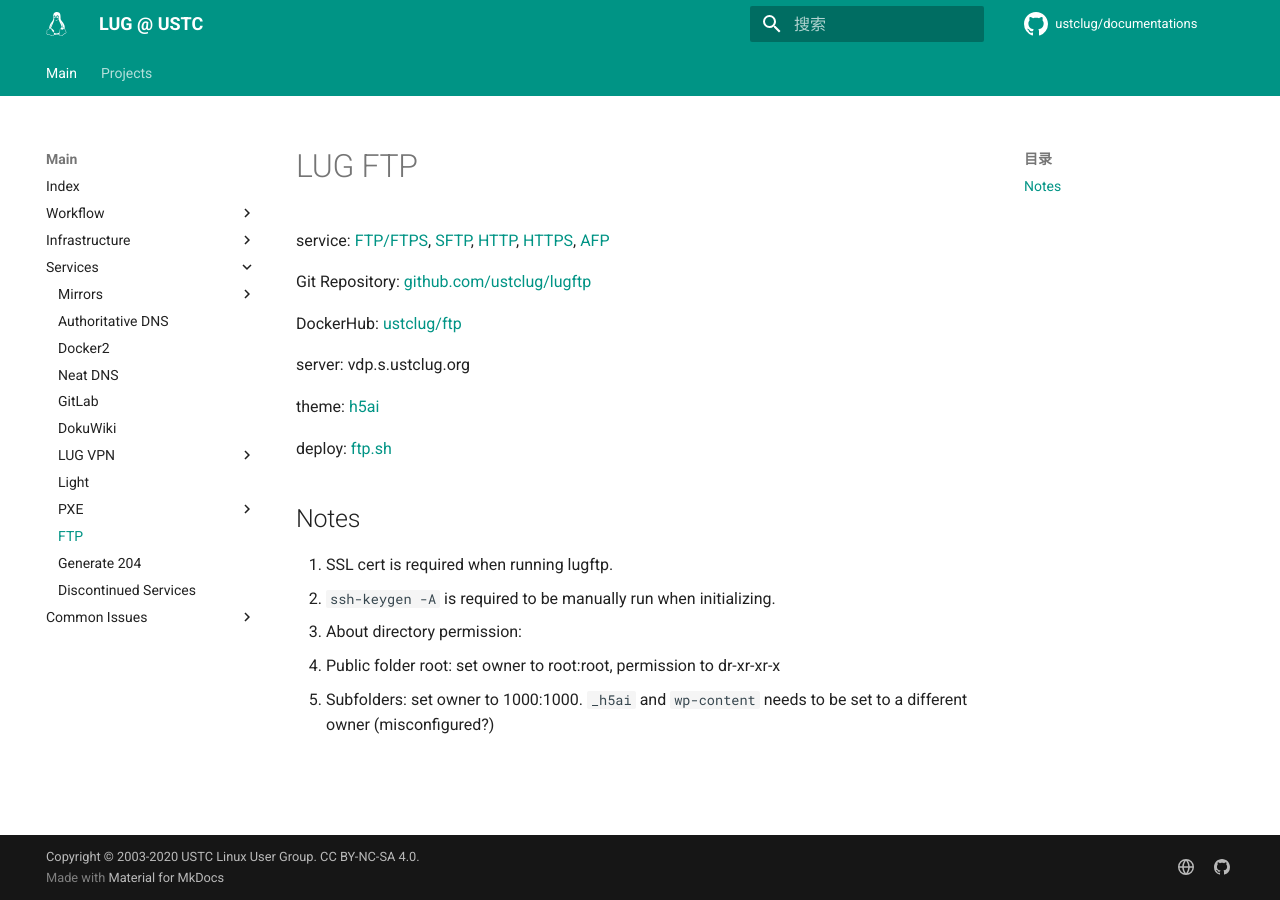
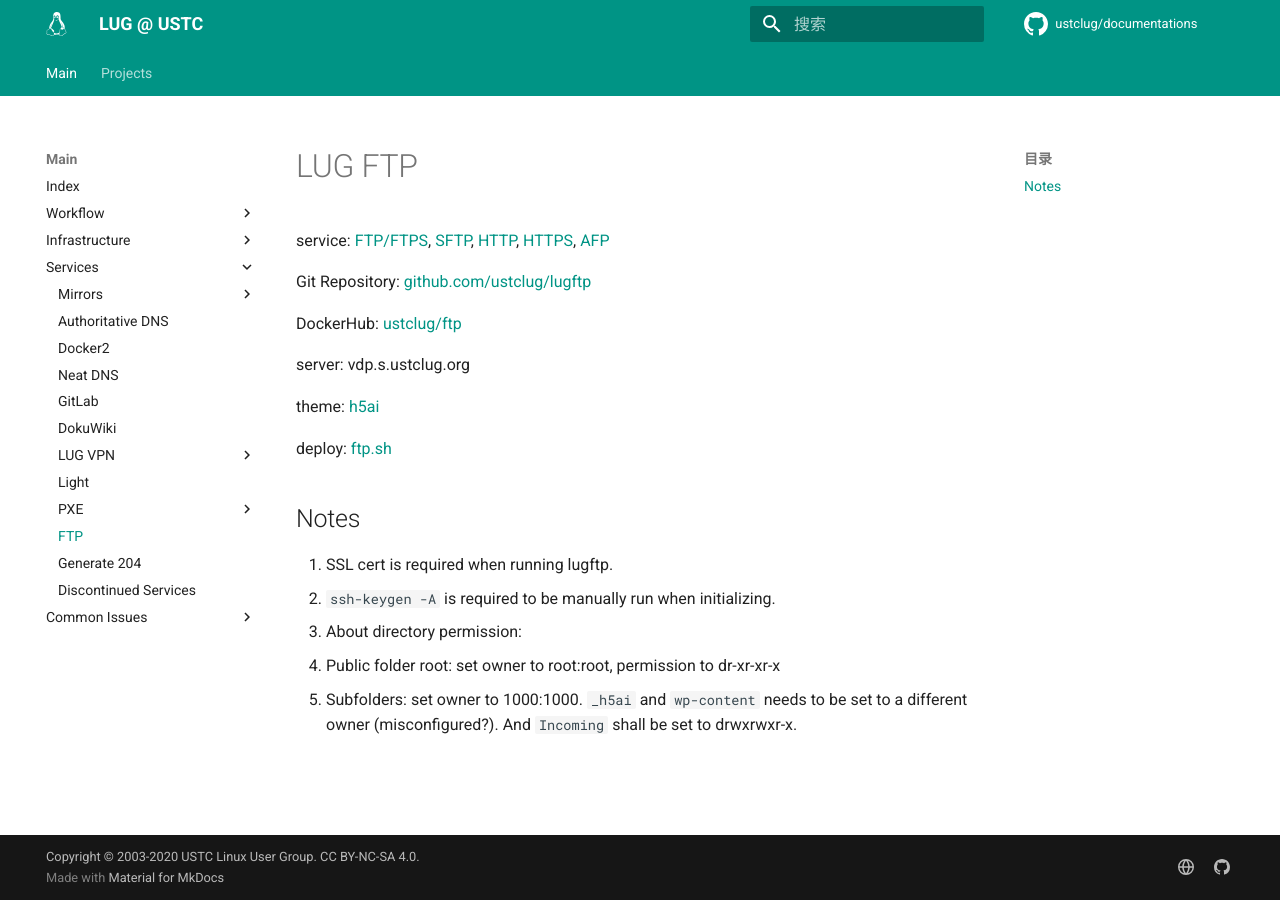
Before and after one commit to ustclug/documentations, an MkDocs documentation site: the page built from docs/services/ftp.md, in a window 1280 px wide. Built offline with MkDocs 1.6.1 and Material for MkDocs 9.7.7, drawn with Linux system fonts in a browser that asks for light colours; comment, search, counter and statistics services are not loaded.

Commit message:
Add ftp notes about Incoming folder

```diff
--- a/docs/services/ftp.md
+++ b/docs/services/ftp.md
@@ -18,4 +18,4 @@ deploy: [ftp.sh](https://git.lug.ustc.edu.cn/ustclug/docker-run-script/blob/mast
 2. `ssh-keygen -A` is required to be manually run when initializing.
 3. About directory permission:
    1. Public folder root: set owner to root:root, permission to dr-xr-xr-x
-   2. Subfolders: set owner to 1000:1000. `_h5ai` and `wp-content` needs to be set to a different owner (misconfigured?)
+   2. Subfolders: set owner to 1000:1000. `_h5ai` and `wp-content` needs to be set to a different owner (misconfigured?). And `Incoming` shall be set to drwxrwxr-x.
```
